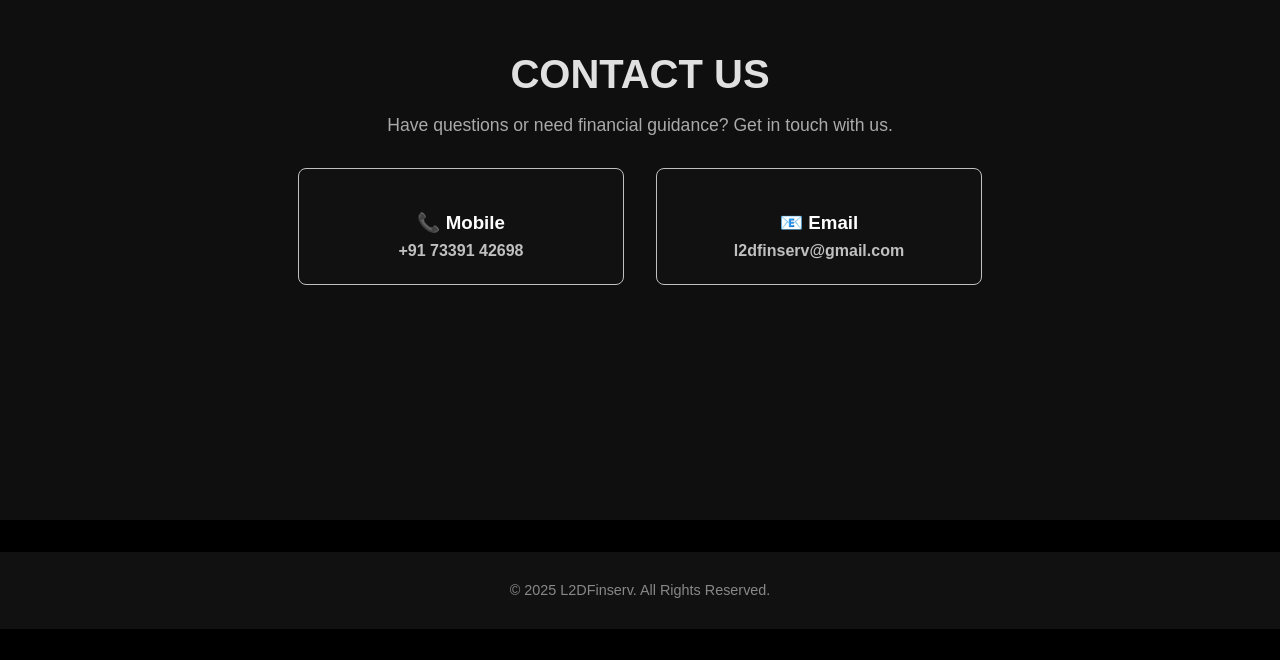
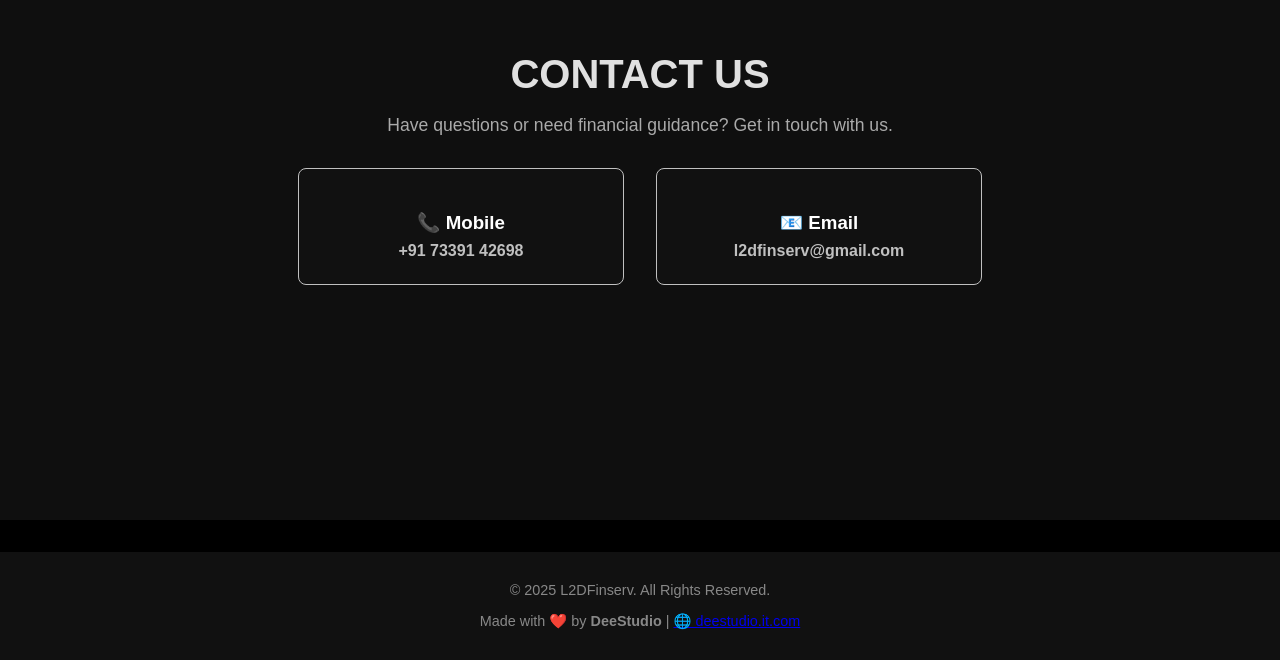
Before and after one commit to deepakgammer/L2DFinServ, a plain HTML site: page L2DFinserv/index.html in a window 1280 px wide. Shown: the part 2752-3412 px from the top of the page. Before the commit the page ends 3381 px from the top, so only its background shows below. Drawn offline with nearby package versions, Linux system fonts and the light colour scheme.

Commit message:
Update index.html

```diff
--- a/L2DFinserv/index.html
+++ b/L2DFinserv/index.html
@@ -9,8 +9,6 @@
   <script defer src="script.js"></script>
 </head>
 <body>
-
-
   <!-- Background with shining streaks -->
   <div class="shine-bg">
     <div class="streak"></div>
@@ -31,8 +29,6 @@
       <a href="#about">About Us</a>
       <a href="#banks" onclick="playPartnerAnimation()">Our Banking Partners</a>
       <a href="contactus.html">Contact Us</a>
-
-
     </nav>
   </header>
 
@@ -133,8 +129,6 @@
 
         <button type="submit" class="btn-submit">Submit</button>
       </form>
-
-
     </div>
   </div>
 
@@ -160,6 +154,7 @@
   <!-- Footer -->
   <footer class="footer">
     <p>© 2025 L2DFinserv. All Rights Reserved.</p>
+    <p>Made with ❤️ by <strong>DeeStudio</strong> | <a href="https://deestudio.it.com" target="_blank">🌐 deestudio.it.com</a></p>
   </footer>
 </body>
 </html>
```
Lines whose indentation alone changed are shown as unchanged.
